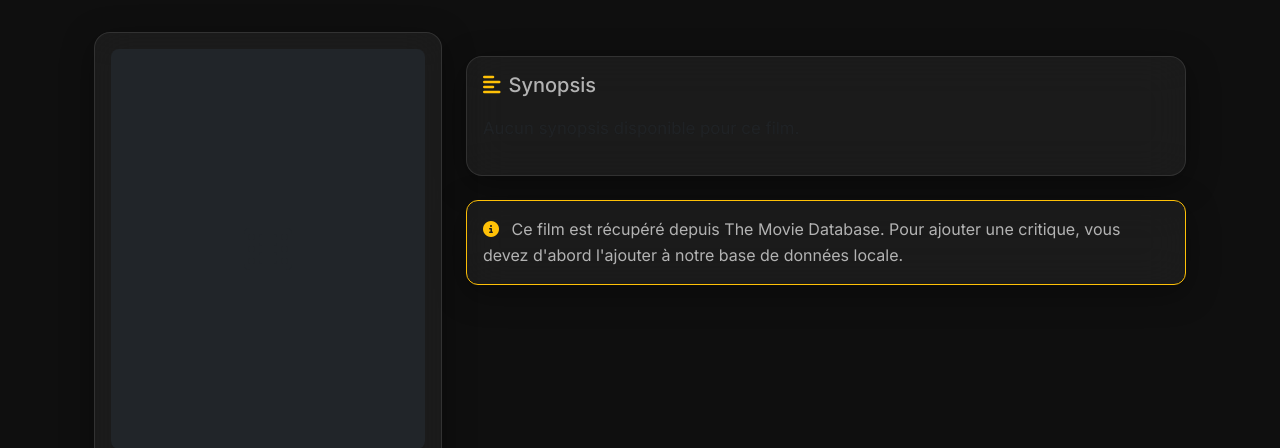
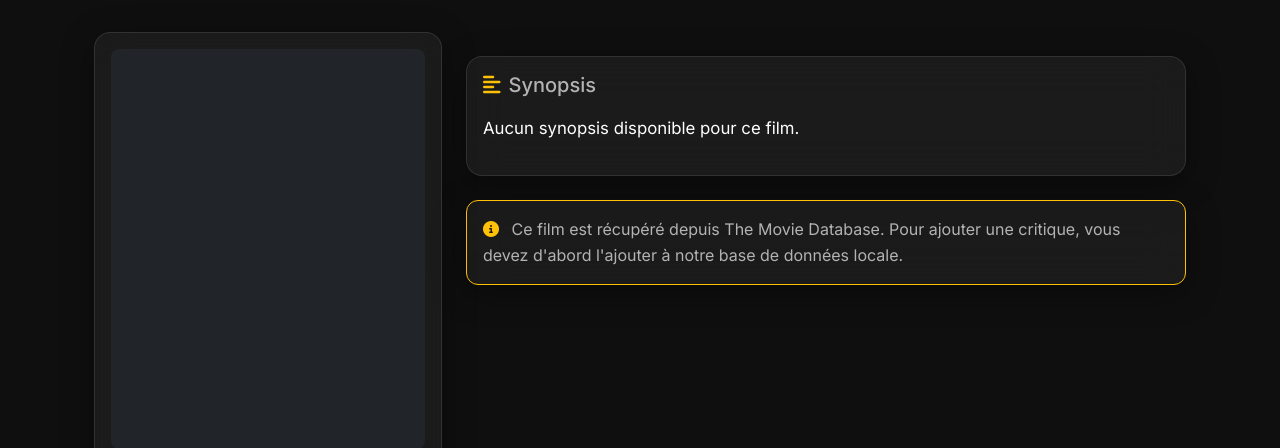
Before and after one commit to Mariama-sow/Movie, a Django app: template theater/templates/theater/film_detail_tmdb.html in a window 1280 px wide. Shown: the part 89-537 px from the top of the page. Run offline with Django 5.2, Linux system fonts and the light colour scheme; the template is opened without the code that fills it, so the values that code supplies are empty; some libraries are stand-ins or nearby versions.

Commit message:
modification du style css

```diff
--- a/movie/settings.py
+++ b/movie/settings.py
@@ -42,7 +42,7 @@ EMAIL_HOST_USER = config('EMAIL_HOST_USER')
 EMAIL_HOST_PASSWORD = config('EMAIL_HOST_PASSWORD')
 DEFAULT_FROM_EMAIL = '1000TechReservation@gmail.com'
 
-ALLOWED_HOSTS = ['cinecritic.pythonanywhere.com','localhost']
+ALLOWED_HOSTS = ['cinecritic.pythonanywhere.com','localhost','127.0.0.1']
 
 
 # Application definition
--- a/theater/templates/theater/film_detail_tmdb.html
+++ b/theater/templates/theater/film_detail_tmdb.html
@@ -66,7 +66,7 @@
                         <h5 class="text-white mb-3">
                             <i class="fas fa-align-left me-2 text-warning"></i>Synopsis
                         </h5>
-                    <div class="synopsis-content text-white-80">
+                        <div class="synopsis-text" style="color: white !important;">
                             {% if film.synopsis %}
                                 {{ film.synopsis|linebreaks }}
                             {% else %}
@@ -114,18 +114,15 @@
 </div>
 
 <style>
-    .synopsis-content {
+    .synopsis-text {
+        color: white !important;
+        font-size: 1.05rem;
         line-height: 1.8;
-        font-size: 1.05rem;
     }
 
-    .text-white-80 {
-        color: rgba(255, 255, 255, 0.8);
-    }
-
-    .actor-card img {
-        object-fit: cover;
-        border: 2px solid rgba(255, 193, 7, 0.3);
+    .synopsis-text p {
+        color: inherit !important;
+        margin-bottom: 1rem;
     }
 </style>
 {% endblock %}
--- a/users/views.py
+++ b/users/views.py
@@ -47,7 +47,7 @@ class CustomLoginView(LoginView):
 class CustomCreateUserView(CreateView):
     model = CustomUser
     form_class = CustomUserCreateForm
-    template_name = 'users/Create.html'
+    template_name = 'users/create.html'
     success_url = reverse_lazy('users:login')
 
     def form_valid(self, form):
```
Lines whose indentation alone changed are shown as unchanged.
